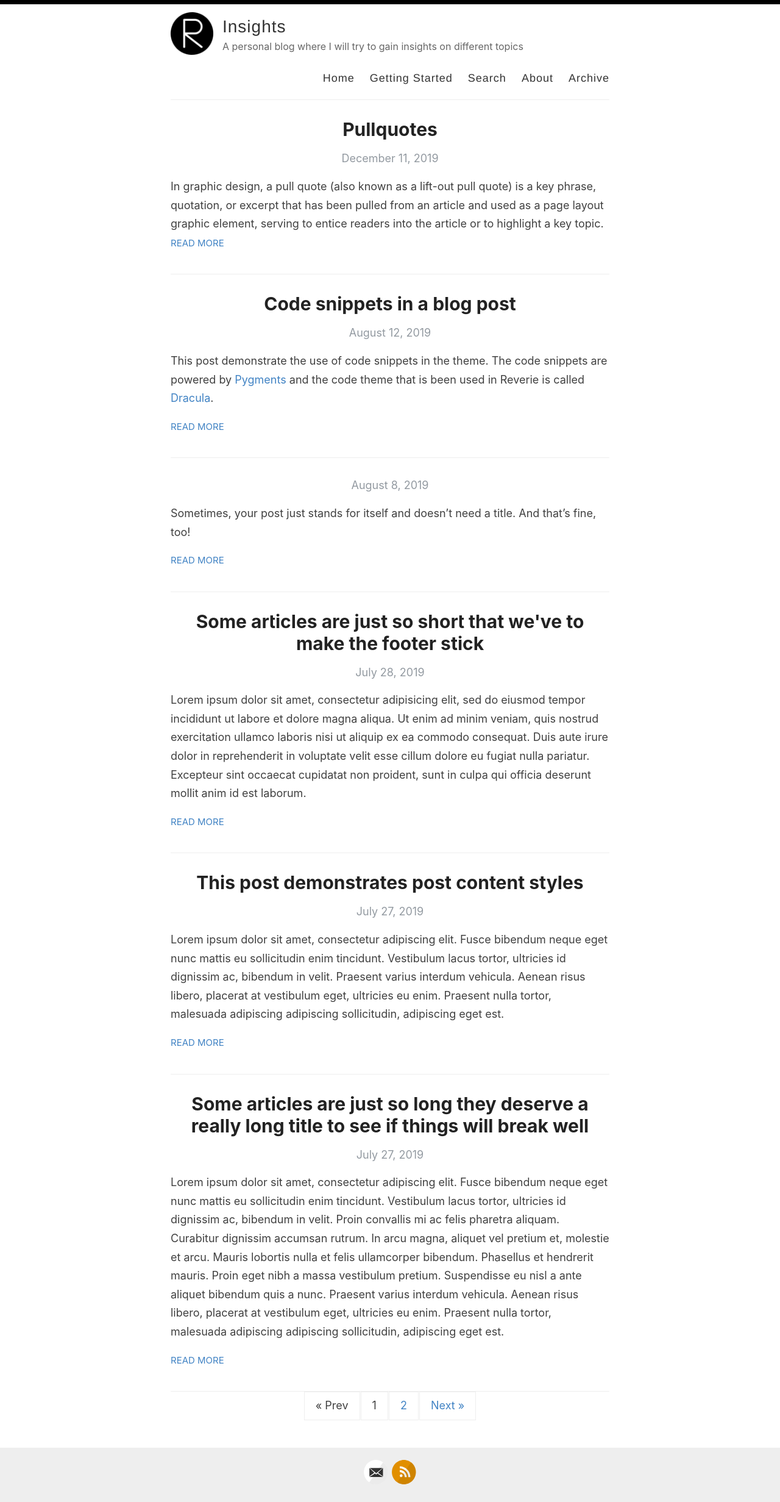
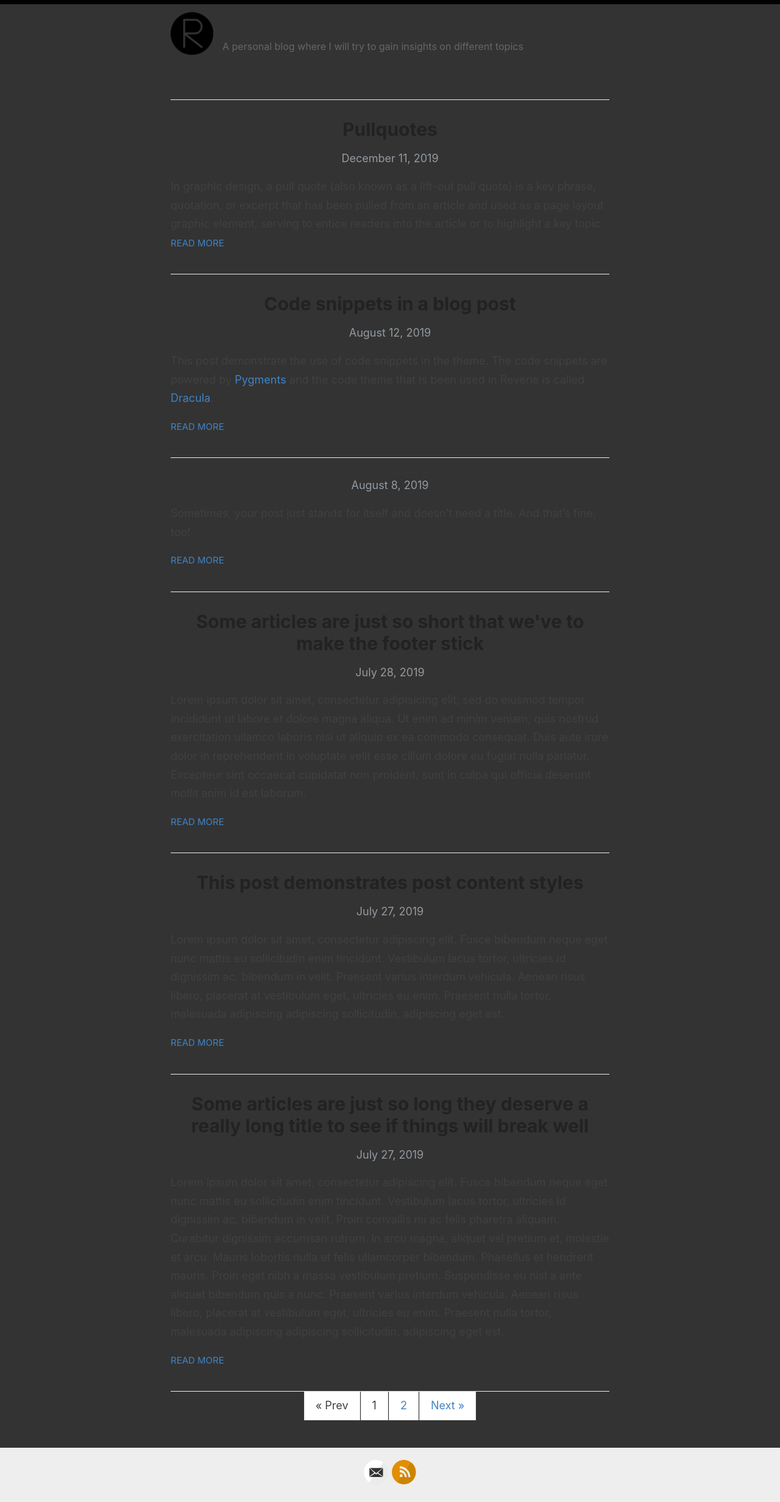
Before and after one commit to RoboticEye/roboticeye.github.io, a Jekyll site: the page built from index.html, in a window 1280 px wide. Shown: the whole page at 61% size. Built offline with Jekyll 4.4.1, drawn with Linux system fonts in a browser that asks for light colours; the list of posts is cut into pages by our own code.

Commit message:
Update style.scss

```diff
--- a/assets/style.scss
+++ b/assets/style.scss
@@ -21,7 +21,7 @@ html {
 }
 
 body {
-  background: #fff;
+  background: #333;
   font-family: -system-ui, -apple-system, BlinkMacSystemFont, "Segoe UI", Roboto, Helvetica, Arial, sans-serif, "Apple Color Emoji", "Segoe UI Emoji", "Segoe UI Symbol";
   color: #404040;
   line-height: 1.7;
```
